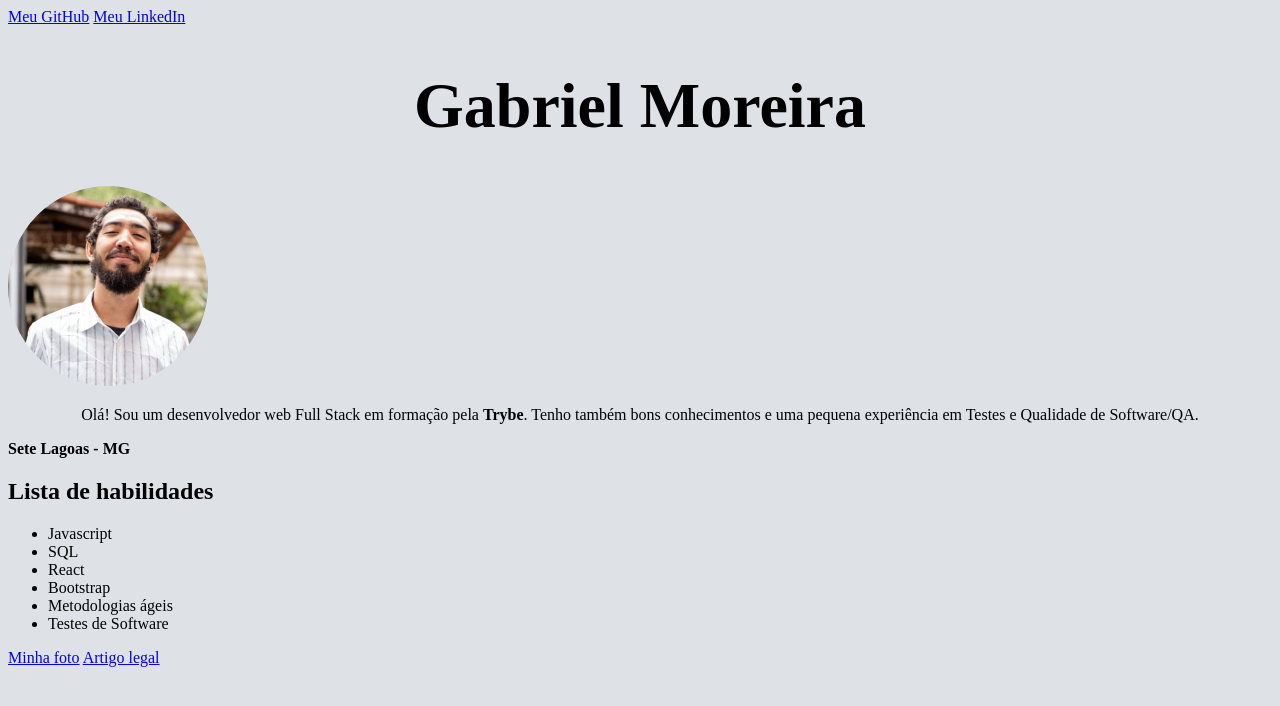
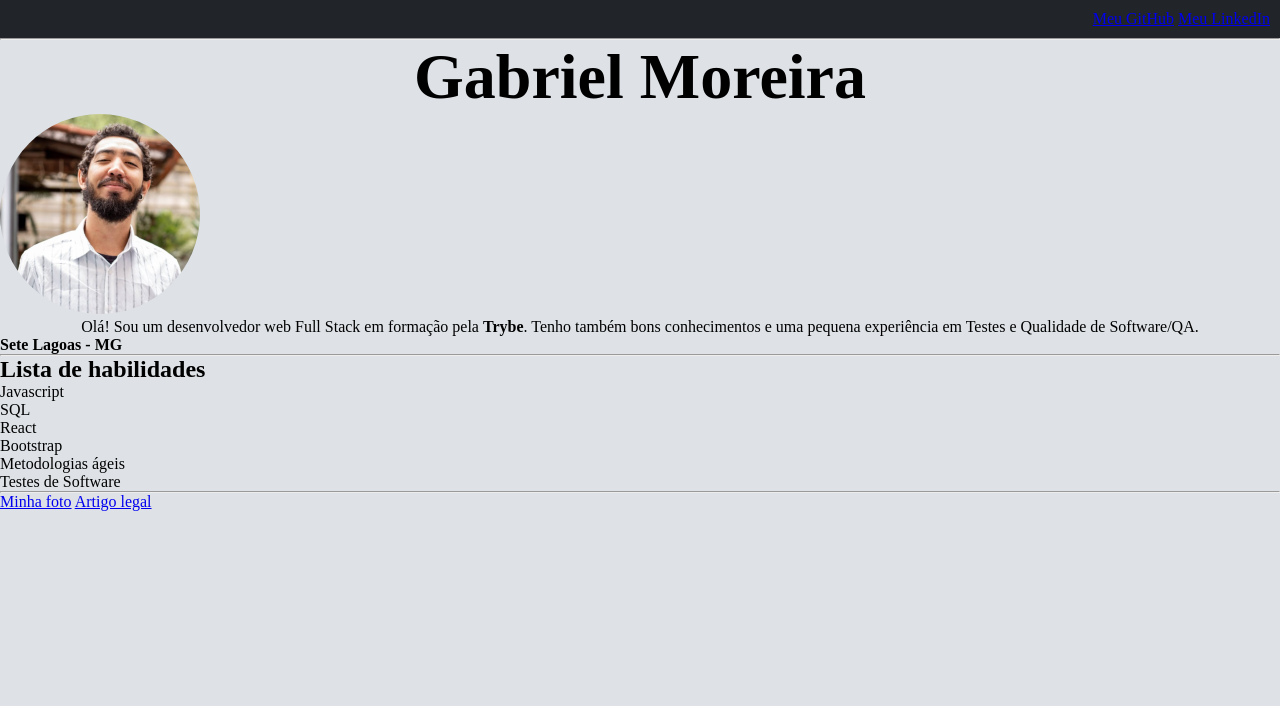
Before and after one commit to gabrieldevms/gabrieldevms.github.io, a plain HTML site: page index.html in a window 1280 px wide. Drawn offline with Linux system fonts and the light colour scheme.

Commit message:
Adiciona paleta de cores

```diff
--- a/index.html
+++ b/index.html
@@ -8,14 +8,18 @@
     <title>Gabriel Moreira Web Developer</title>
 </head>
 <body>
-    <a href="https://github.com/gabrieldevms" target="_blank">Meu GitHub</a>
-    <a href="https://www.linkedin.com/in/gabrielmsdev/" target="_blank">Meu LinkedIn</a>
+    <div class="contact">
+        <a href="https://github.com/gabrieldevms" target="_blank">Meu GitHub</a>
+        <a href="https://www.linkedin.com/in/gabrielmsdev/" target="_blank">Meu LinkedIn</a>
+    </div>
+    <hr>
     <div class="top">
         <h1 class="meuNome">Gabriel Moreira</h1>
         <img class="minhaFoto" src="fotos/1672926361124.jpeg" alt="Tryber Gabriel Moreira feliz da vida" id="foto" height="200px">
         <p class="descricao">Olá! Sou um desenvolvedor web Full Stack em formação pela <strong>Trybe</strong>. Tenho também bons conhecimentos e uma pequena experiência em Testes e Qualidade de Software/QA.</p>
         <p class="resido"><strong>Sete Lagoas - MG</strong></p>
     </div>
+    <hr>
     <div class="middle">
         <h2>Lista de habilidades</h2>
         <ul>
@@ -27,6 +31,7 @@
             <li class="testes">Testes de Software</li>
         </ul>
     </div>
+    <hr>
     <div class="bottom">
         <a href="https://media.licdn.com/dms/image/D4D03AQHiis0kqA9E1w/profile-displayphoto-shrink_800_800/0/1672926361124?e=1687996800&v=beta&t=utmbfFLN8G0c7SngvsCin3QwGu3FZ0h8O0QgWoKPMG4" target="_blank">Minha foto</a>
         <a href="https://blog.betrybe.com/carreira/frontend/" target="_blank">Artigo legal</a>
--- a/style.css
+++ b/style.css
@@ -1,7 +1,18 @@
+* {
+    padding: 0;
+    margin: 0;
+}
+
 body {
-
     background-color: #DEE2E6;
 }
+
+.contact {
+    text-align: right;
+    background-color: #212529;
+    padding: 10px;
+}
+
 .meuNome {
     text-align: center;
     font-size: 4rem;
```
